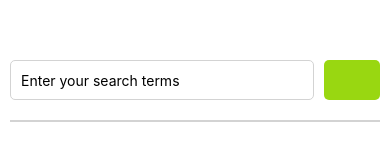
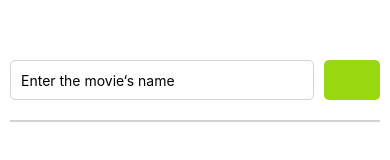
Before and after one commit to Mohammad1704/Movie_Searcher, a React Native app: screen / in a window 390 px wide. Shown: the top 160 px of the page. Built offline with nearby package versions, Linux system fonts and the light colour scheme.

Commit message:
clean up useless styling setting

```diff
--- a/App.js
+++ b/App.js
@@ -15,7 +15,7 @@ export default class App extends React.Component {
   render() {
     return (
       <Provider store={store}>
-        <View style={styles.container}>
+        <View style={styles.Header}>
           <SearchBar/>
           <SearchResults/>
         </View>
@@ -25,10 +25,11 @@ export default class App extends React.Component {
 }
 
 const styles = StyleSheet.create({
-  container: {
-    flex: 1,
+  Header: {
+    flex: 1,   //tag flex_problem
+    // paddingTop :40,
     backgroundColor: '#fff',
     alignItems: 'center',
-    justifyContent: 'center',
+    // justifyContent: 'center',
   },
 });
--- a/components/SearchBar/SearchBar.js
+++ b/components/SearchBar/SearchBar.js
@@ -1,6 +1,5 @@
 import React, {Component} from 'react';
 import {TextInput, TouchableOpacity, View} from 'react-native';
-// import {FontAwesome} from '@expo/vector-icons';
 import {API_KEY} from '../../constants/api.js';
 
 import {connect} from 'react-redux';
@@ -20,23 +19,7 @@ class SearchBar extends Component {
   }
   searchOnOmdb = async () => {
     let URL = apiURL + 'apikey=' + API_KEY + '&s=' + this.state.searchTerm;
-    // fetch(URL, {
-    //   method: 'GET',
-    //   headers: {
-    //     Accept: 'application/json',
-    //     'Content-Type': 'application/json',
-    //   }
-    // }).then((response) => {
-    //   console.log('hello');
-    //   response.json().then((data) => {
-    //     this.props.searchResults(data.items.title);
-    //     console.log(data);
-    //     console.log(data.items.title);
-    //   })
-    // }).catch((error) => console.log(error));
-
     const res = await axios.get(URL);
-    console.log('hello');
     console.log(res);
     this.props.searchResults(res.data.Search);
   }
@@ -46,7 +29,7 @@ class SearchBar extends Component {
 
       <View style={styles.searchBarContainer}>
         <TextInput
-          placeholder='Enter your search terms'
+          placeholder='Enter the movie‘s name '
           style={styles.textInputSearch}
           underlineColorAndroid={'transparent'}
           onChangeText={(searchTerm) => this.setState({ searchTerm })}
@@ -56,7 +39,6 @@ class SearchBar extends Component {
           style={styles.textSearchButton}
           onPress={() => this.searchOnOmdb()}
         >
-          {/* <FontAwesome name="search" size={16} color="#000"/> */}
         </TouchableOpacity>
       </View>
     )
--- a/components/SearchBar/SearchBarStyles.js
+++ b/components/SearchBar/SearchBarStyles.js
@@ -30,8 +30,8 @@ module.exports = StyleSheet.create({
     flex: 1,
     backgroundColor: '#99D711',
     borderRadius: 5,
-    alignItems: 'center',
-    justifyContent: 'center',
+    // alignItems: 'center',
+    // justifyContent: 'center',
     padding: 10,
     height: 40
   }
--- a/components/SearchResults/SearchResults.js
+++ b/components/SearchResults/SearchResults.js
@@ -14,7 +14,7 @@ class SearchResults extends Component {
     return(
 
       <View style={styles.searchResultsContainer}
-      //  resizeMode="contain"
+      // resizeMode='contain'
       >
         <ScrollView >
         {this.props.Search.map((Search, key) => (
@@ -26,14 +26,7 @@ class SearchResults extends Component {
             <Text style={styles.Title} >{Search.Title}</Text>
             <Text>{Search.Year}</Text>
             <Image
-          style={{ borderRadius:5,
-    flex: 1,
-    alignSelf: 'stretch',
-
-    width: 150,
-    height: undefined
-  }}
-          // resizeMode='contain'   // this resizeMode have no visul effect
+          style={styles.Poster}
           source={{uri:(Search.Poster)}}
         />
           </TouchableOpacity>
--- a/components/SearchResults/SearchResultsStyles.js
+++ b/components/SearchResults/SearchResultsStyles.js
@@ -9,31 +9,33 @@ module.exports = StyleSheet.create({
     marginTop: 0,
     paddingTop:0,
     width: deviceWidth - 20,
-    alignItems: 'center',
+    // alignItems: 'center',
     flex: 9
   },
   resultLink: {
-    display: 'flex',
+    // display: 'flex',
     backgroundColor: '#F1F3F7', // change color here
     borderRadius: 5,
     height: 150,     // change size here
     width: deviceWidth - 20,
     marginVertical: 5,
     padding: 5,
-    alignItems: 'flex-start',
-    justifyContent: 'center'
+    // alignItems: 'flex-start',
+    // justifyContent: 'center'
   },
   Title:{
 fontSize:20,
 color:'black',
   },
-  Image:{
-    width: (deviceWidth + 30) / 4,
-    height: (deviceWidth + 30) / 2
+  // Image:{
+  //   width: (deviceWidth + 90) / 4,
+  //   height: (deviceWidth + 30) / 2
+  // }
+  Poster:{
+    borderRadius:5,
+    // flex: 9,
+    // alignSelf: 'stretch', // its useful if u didn't specify the height and width
+    width: 150,
+    height: 150
   }
-  // poster:{
-  //   width: 20 ,
-  //   alignItems: 'center',
-  //   // flex: 9
-  // }
 })
```
